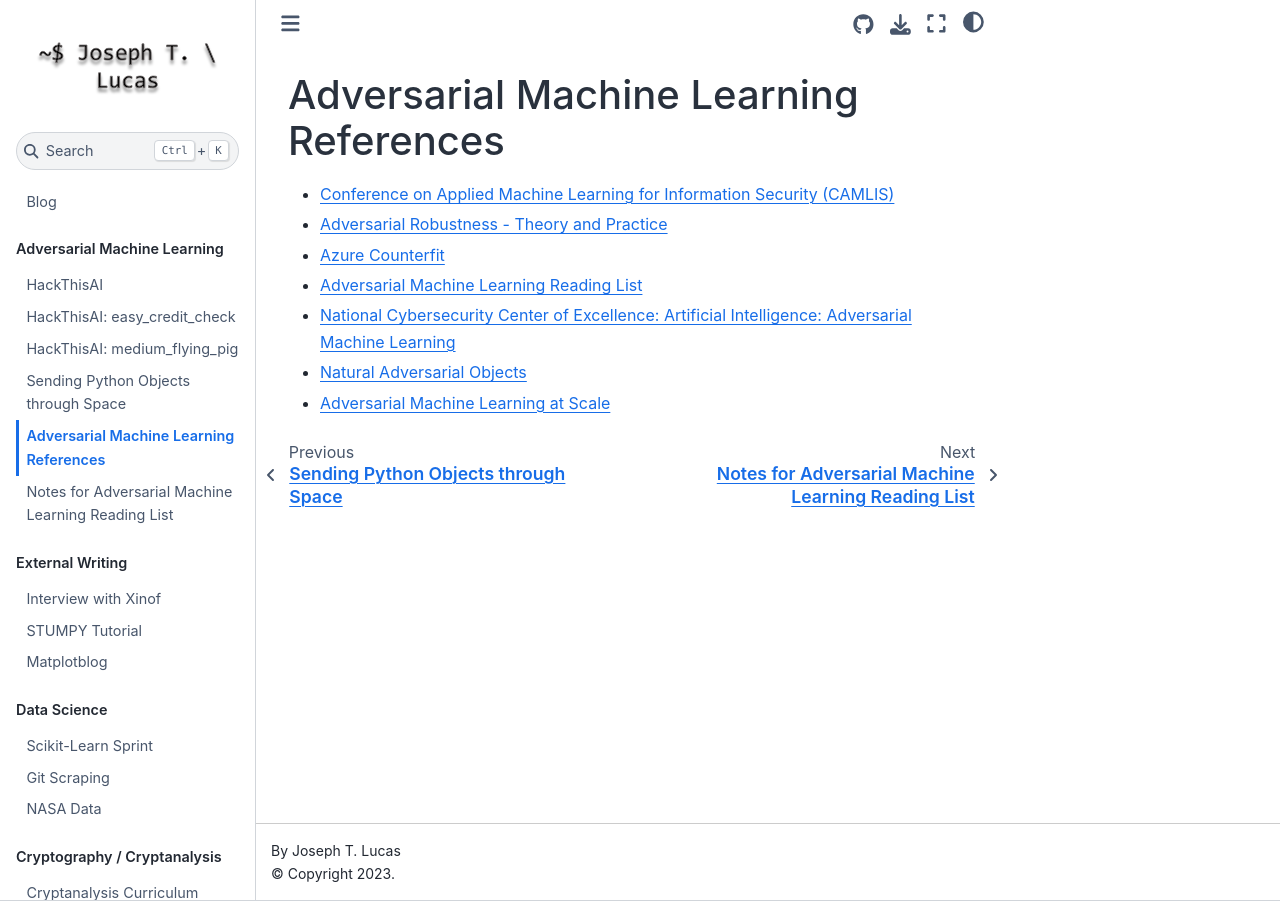
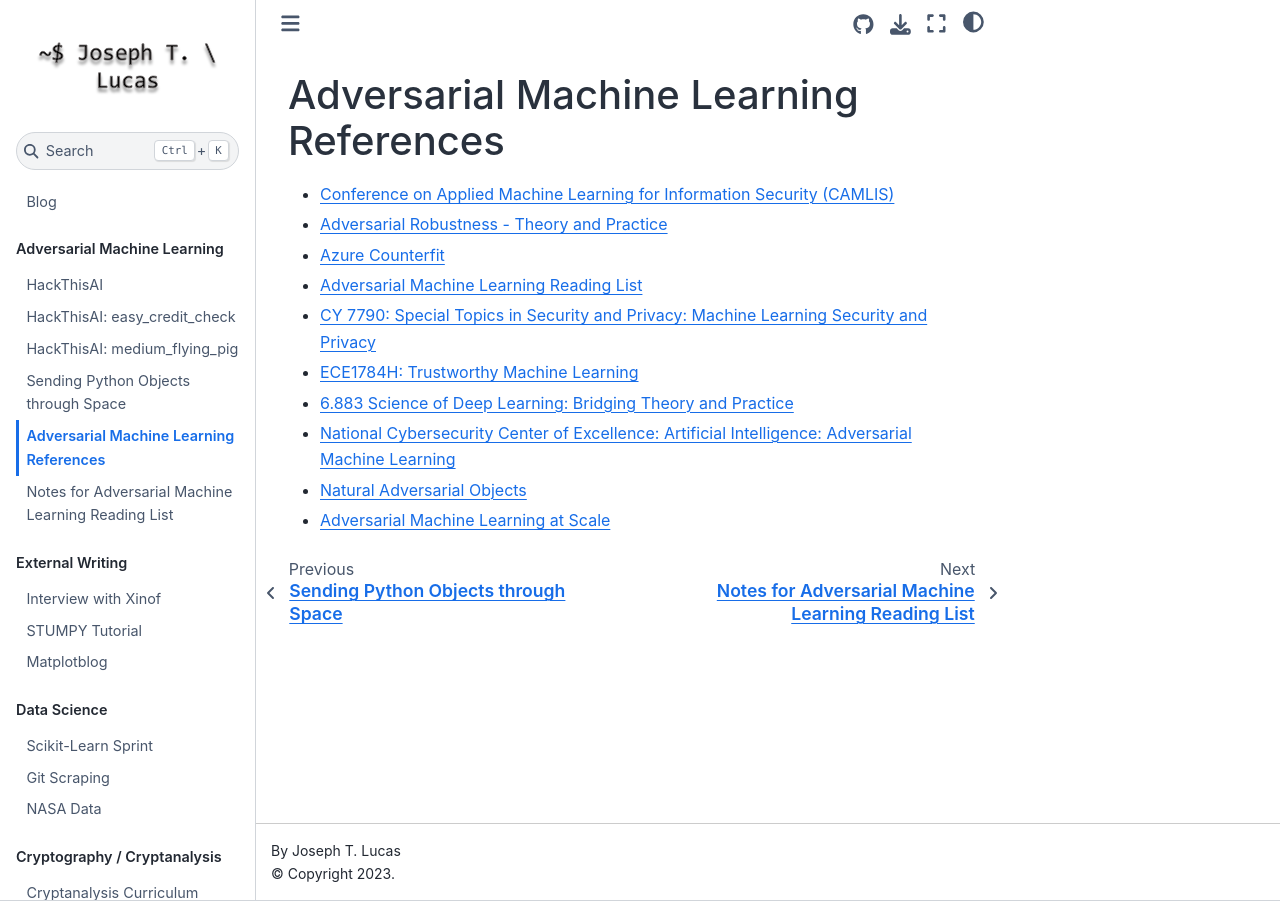
Before and after one commit to JosephTLucas/blog, a Jupyter Book: the page built from content/aml_references.md, in a window 1280 px wide. Built offline with Jupyter Book 1.0.4 settings and Sphinx 7.4.7 and the Sphinx Book theme 1.1.4, drawn with Linux system fonts in a browser that asks for light colours.

Commit message:
adding resources

```diff
--- a/content/aml_references.md
+++ b/content/aml_references.md
@@ -4,6 +4,9 @@
 - [Adversarial Robustness - Theory and Practice](https://adversarial-ml-tutorial.org/introduction/)
 - [Azure Counterfit](https://github.com/Azure/counterfit)
 - [Adversarial Machine Learning Reading List](https://nicholas.carlini.com/writing/2018/adversarial-machine-learning-reading-list.html)
+- [CY 7790: Special Topics in Security and Privacy: Machine Learning Security and Privacy](https://www.ccs.neu.edu/home/alina/classes/Fall2021/)
+- [ECE1784H: Trustworthy Machine Learning](https://www.papernot.fr/teaching/f19-trustworthy-ml)
+- [6.883 Science of Deep Learning: Bridging Theory and Practice](https://people.csail.mit.edu/madry/6.883-Spring18/)
 - [National Cybersecurity Center of Excellence: Artificial Intelligence: Adversarial Machine Learning](https://www.nccoe.nist.gov/ai/adversarial-machine-learning)
 - [Natural Adversarial Objects](https://arxiv.org/abs/2111.04204)
 - [Adversarial Machine Learning at Scale](https://arxiv.org/pdf/1611.01236.pdf)
```
